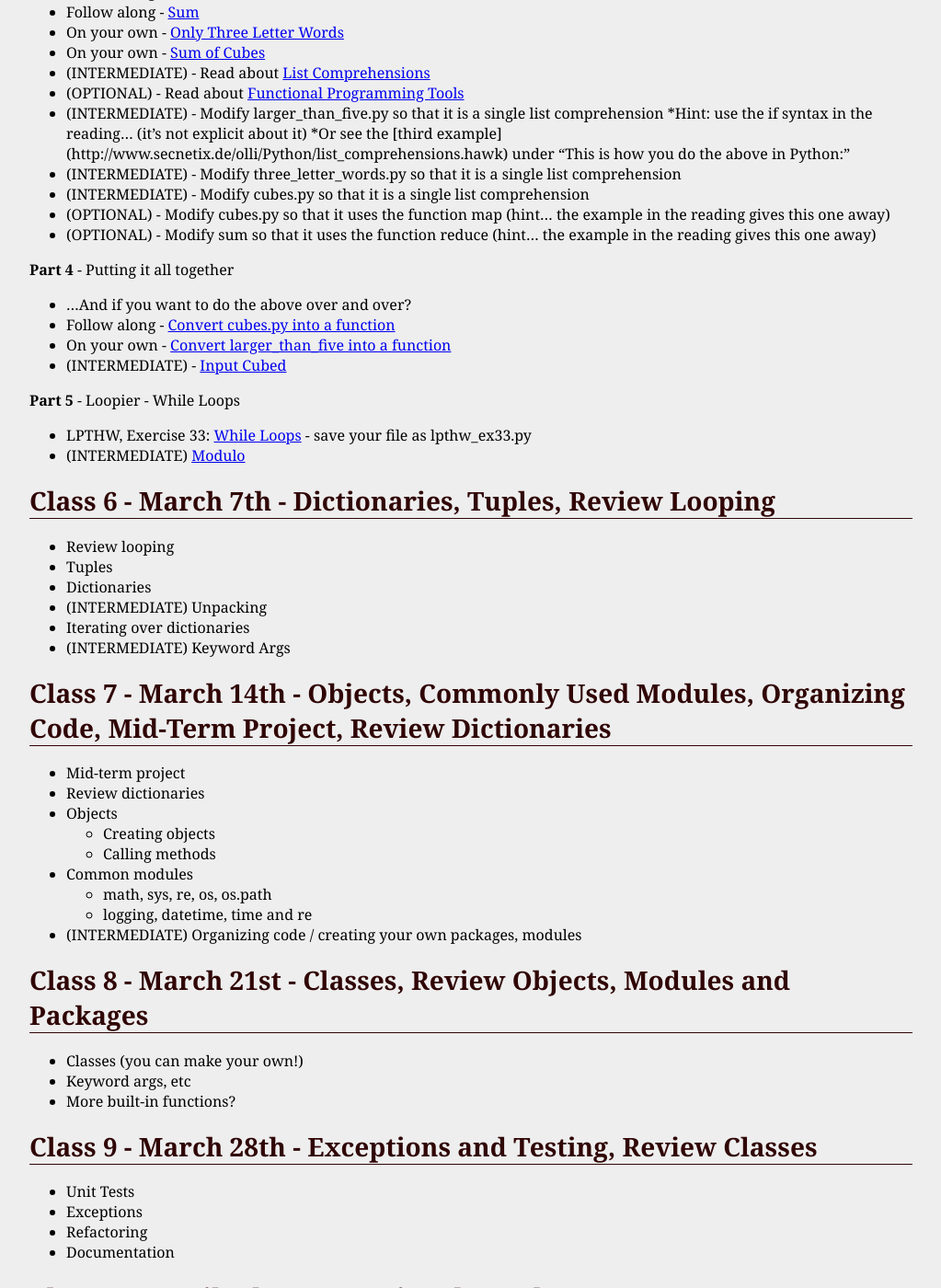
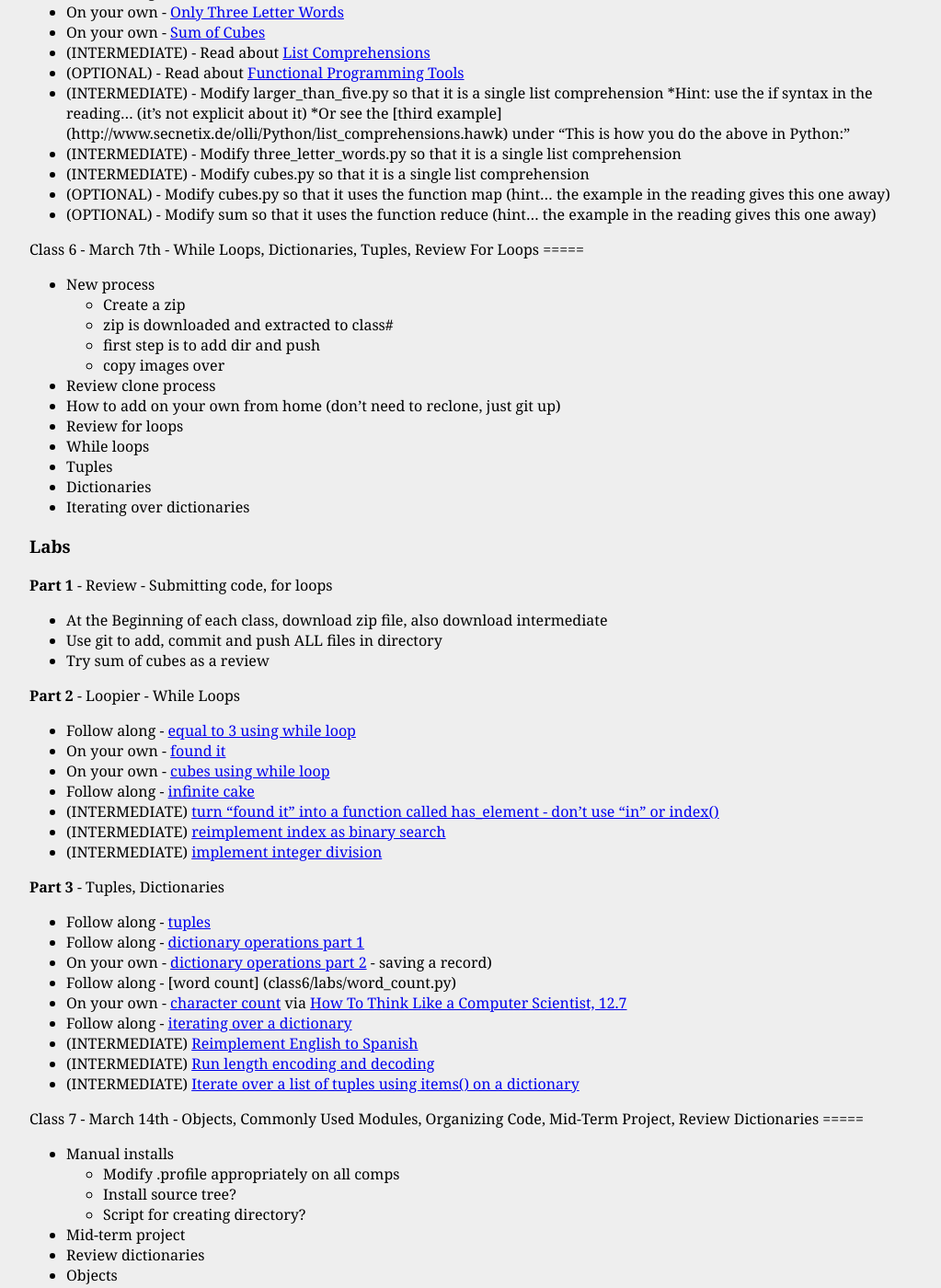
Before and after one commit to jversoza/MTEC2002, a Jekyll site: the page built from syllabus.markdown, in a window 1280 px wide and 1400 px high, scrolled down 5103 px. Shown: the whole window at 92% size, without its empty margins (128-1151 px from the left). Built offline with Jekyll 4.4.1, drawn with Linux system fonts in a browser that asks for light colours; some of the changed text lies outside the part shown.

Commit message:
added class6 folder and updates to syllabus

```diff
--- a/syllabus.markdown
+++ b/syllabus.markdown
@@ -198,7 +198,6 @@ Class 5 - February 29th - Version Control, More Loops and Lists, Together with F
 =====
 * Version Control
 * Review Lists and For Loops
-* Loops, Conditionals and Functions Together
 * While Loops
 * (INTERMEDIATE) List comprehensions
 
@@ -227,27 +226,58 @@ __Part 3__ - Building Lists and Accumulating Values
 * (OPTIONAL) - Modify cubes.py so that it uses the function map (hint... the example in the reading gives this one away)
 * (OPTIONAL) - Modify sum so that it uses the function reduce (hint... the example in the reading gives this one away)
 
-__Part 4__ - Putting it all together
-* ...And if you want to do the above over and over?
-* Follow along - [Convert cubes.py into a function](class5/labs/cubes_func.py)
-* On your own - [Convert larger_than_five into a function](class5/labs/larger_than_five_func.py)
-* (INTERMEDIATE) - [Input Cubed](class5/labs/input_cubed.py)
 
-__Part 5__ - Loopier - While Loops
-* LPTHW, Exercise 33: [While Loops](http://learnpythonthehardway.org/book/ex33.html) - save your file as lpthw_ex33.py
-* (INTERMEDIATE) [Modulo](class5/labs/modulo.py)
+<a class="class6" id="class6"></a>
+Class 6 - March 7th - While Loops, Dictionaries, Tuples, Review For Loops
+=====
+* New process
+	* Create a zip
+	* zip is downloaded and extracted to class#
+	* first step is to add dir and push
+	* copy images over
 
-Class 6 - March 7th - Dictionaries, Tuples, Review Looping
-=====
-* Review looping
+* Review clone process
+* How to add on your own from home (don't need to reclone, just git up)
+* Review for loops
+* While loops
 * Tuples
 * Dictionaries
-* (INTERMEDIATE) Unpacking
 * Iterating over dictionaries
-* (INTERMEDIATE) Keyword Args
 
+###Labs
+__Part 1__ - Review - Submitting code, for loops
+* At the Beginning of each class, download zip file, also download intermediate
+* Use git to add, commit and push ALL files in directory
+* Try sum of cubes as a review
+
+__Part 2__ - Loopier - While Loops
+* Follow along - [equal to 3 using while loop](class6/labs/equal_to_three.py)
+* On your own - [found it](class6/labs/found_it.py)
+* On your own - [cubes using while loop](class6/labs/cubes_while.py)
+* Follow along - [infinite cake](class6/labs/infinite_cake.py)
+* (INTERMEDIATE) [turn "found it" into a function called has_element - don't use "in" or index()](class6/labs/index.py)
+* (INTERMEDIATE) [reimplement index as binary search](class6/labs/binary_search.py)
+* (INTERMEDIATE) [implement integer division](class6/labs/integer_division.py)
+
+__Part 3__ - Tuples, Dictionaries
+* Follow along - [tuples](class6/labs/tuples.py)
+* Follow along - [dictionary operations part 1](class6/labs/dictionary_1.py)
+* On your own - [dictionary operations part 2](class6/labs/dictionary_2.py) - saving a record)
+* Follow along - [word count] (class6/labs/word_count.py)
+* On your own - [character count](class6/labs/character_count.py) via [How To Think Like a Computer Scientist, 12.7](http://openbookproject.net/thinkcs/python/english2e/ch12.html)
+* Follow along - [iterating over a dictionary](class6/labs/loop_dictionary.py)
+* (INTERMEDIATE) [Reimplement English to Spanish](class6/labs/espanol.py)
+* (INTERMEDIATE) [Run length encoding and decoding](class6/labs/run_length.py)
+* (INTERMEDIATE) [Iterate over a list of tuples using items() on a dictionary](class6/labs/list_comprehensions_again.py)
+
+
+<a class="class7" id="class7"></a>
 Class 7 - March 14th -  Objects, Commonly Used Modules, Organizing Code, Mid-Term Project, Review Dictionaries
 =====
+* Manual installs
+	* Modify .profile appropriately on all comps
+	* Install source tree?
+	* Script for creating directory?
 * Mid-term project
 * Review dictionaries
 * Objects
@@ -258,13 +288,24 @@ Class 7 - March 14th -  Objects, Commonly Used Modules, Organizing Code, Mid-Ter
 	* logging, datetime, time and re
 * (INTERMEDIATE) Organizing code / creating your own packages, modules
 
+<a class="class8" id="class8"></a>
 Class 8 - March 21st - Classes, Review Objects, Modules and Packages
 =====
 * Classes (you can make your own!)
 * Keyword args, etc
 * More built-in functions?
+* Everything together
+* Follow along / on your own - [rock paper scissors]
+
+## Labs
+__Part 5__ - Review / Putting it all together
+* ...And if you want to do the above over and over?
+* Follow along - [Convert cubes.py into a function](class5/labs/cubes_func.py)
+* On your own - [Convert larger_than_five into a function](class5/labs/larger_than_five_func.py)
+* (INTERMEDIATE) - [Input Cubed](class5/labs/input_cubed.py)
 
 
+<a class="class9" id="class9"></a>
 Class 9 - March 28th - Exceptions and Testing, Review Classes
 =====
 * Unit Tests
@@ -272,6 +313,7 @@ Class 9 - March 28th - Exceptions and Testing, Review Classes
 * Refactoring
 * Documentation
 
+<a class="class10" id="class10"></a>
 Class 10 - April 4th - Consuming the Web
 =====
 * HTTP
@@ -280,6 +322,7 @@ Class 10 - April 4th - Consuming the Web
 * beautiful soup
 * machine learning
 
+<a class="class11" id="class11"></a>
 Class 11 - April 11th -  Web Development I
 =====
 * About web development
@@ -293,6 +336,7 @@ Class 11 - April 11th -  Web Development I
 * (INTERMEDIATE) Regular Expressions, urls.py
 * (INTERMEDIATE) Try Heroku?
 
+<a class="class12" id="class12"></a>
 Class 12 - April 18th - Web Development II
 =====
 * Databases and quick intro to database design
@@ -300,20 +344,24 @@ Class 12 - April 18th - Web Development II
 * Admin
 * (INTERMEDIATE) Other Django features
 
+<a class="class13" id="class13"></a>
 Class 13 - April 25th - Final Project Proposals / Socket Programming, More File I/O, Creating an HTTP Server
 =====
 * Socket programming
 * Creating a server
 
 
+<a class="class14" id="class14"></a>
 Class 14 - May 2nd - Final Project Progress / Scripting in Blender
 =====
 
 
+<a class="class15" id="class15"></a>
 Class 15 - May 9th - Final Project Progress / TBD
 =====
 * Project check-in
 
+<a class="class16" id="class16"></a>
 Class 16 - May 23rd - Final Project Presentations
 =====
 * Final project presentations
```
Also changed, not shown: 1 other file.
